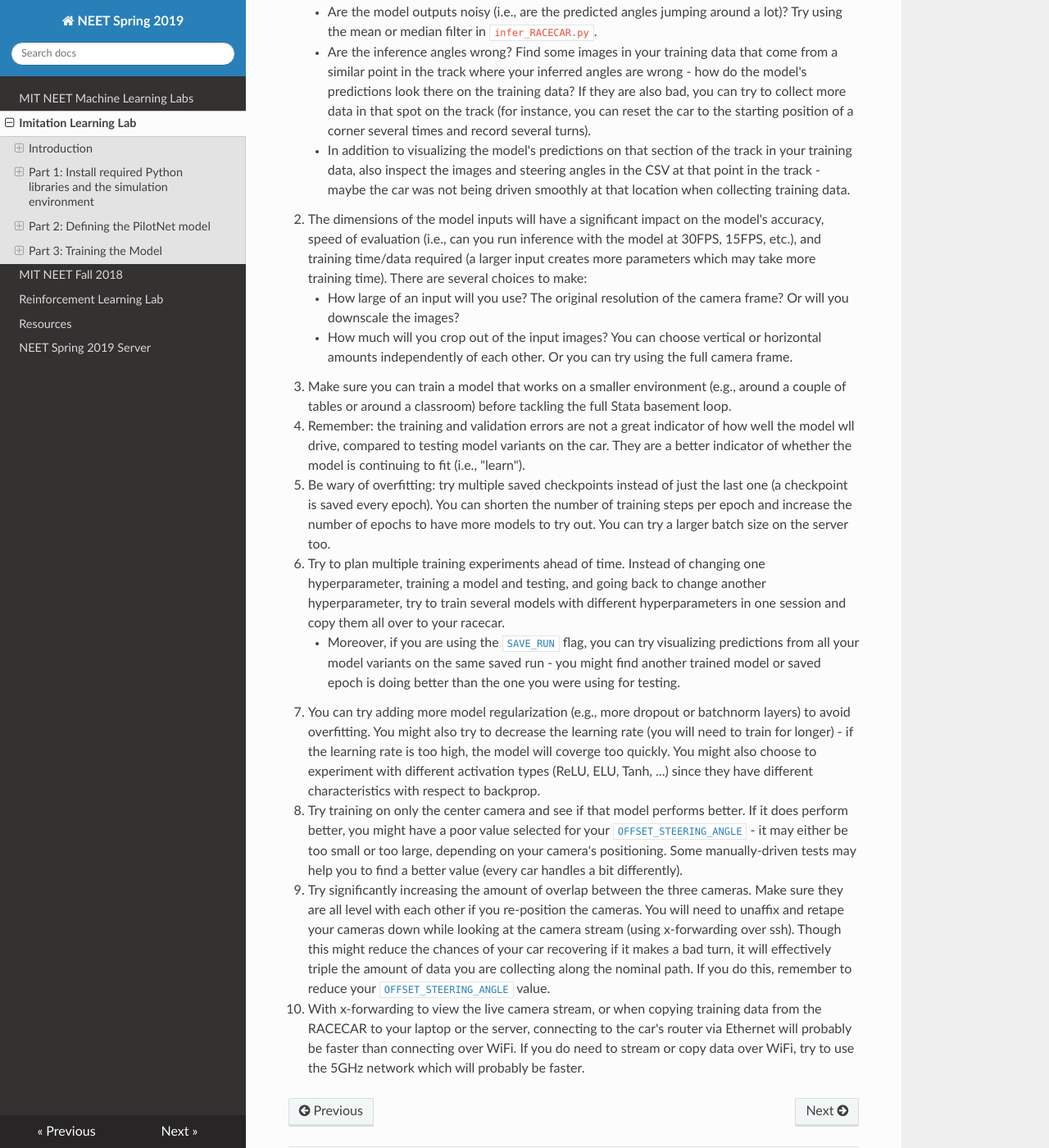
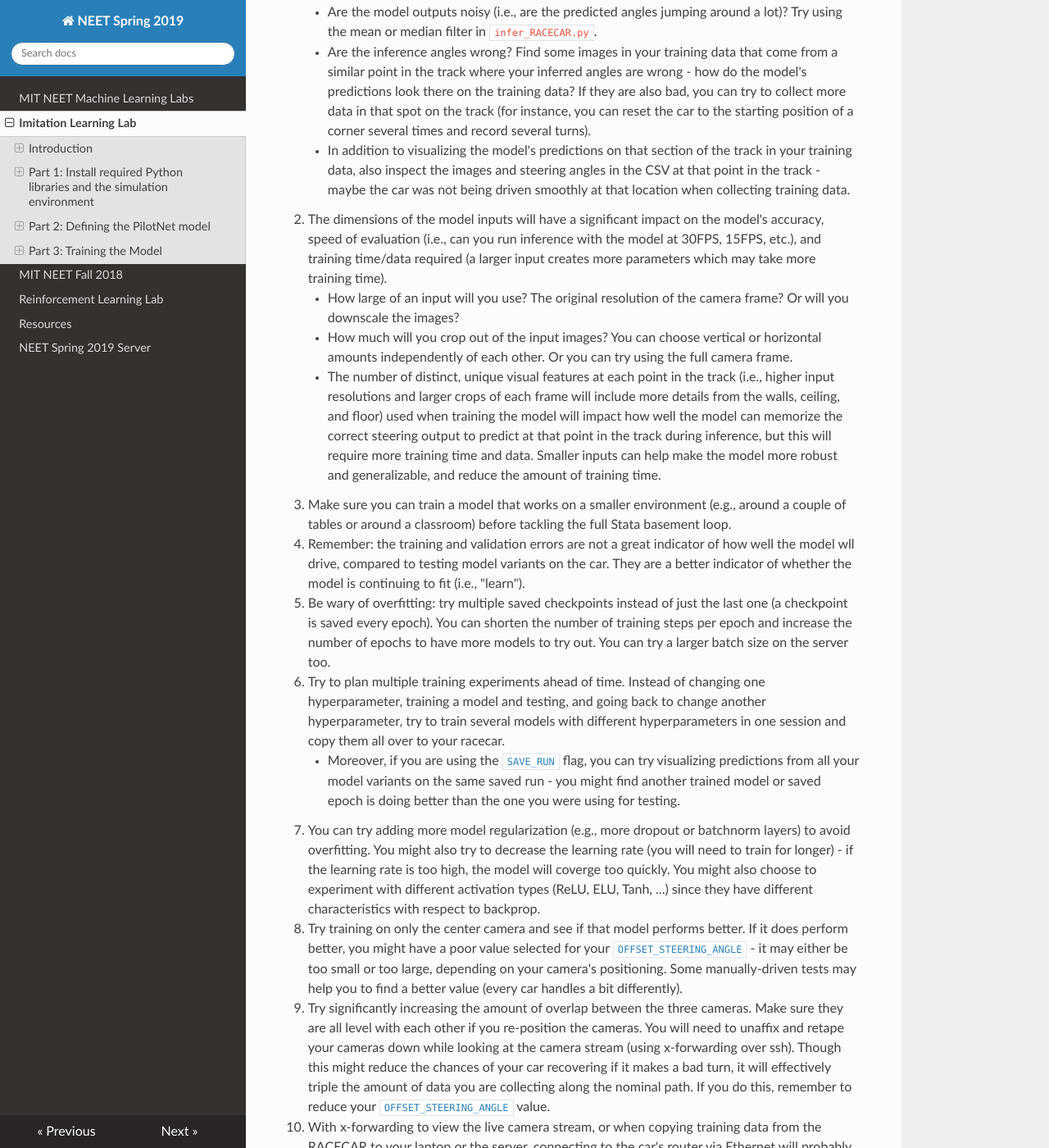
Before and after one commit to mmaz/neet, an MkDocs documentation site: the page built from docs/imitation_learning.md, in a window 1280 px wide and 1400 px high, scrolled down 18082 px. Shown: the whole window at 82% size. Built offline with MkDocs 1.6.1, drawn with Linux system fonts in a browser that asks for light colours; nearby versions of some CDN libraries; some of the changed text lies outside the part shown.

Commit message:
additional notes

```diff
--- a/docs/imitation_learning.md
+++ b/docs/imitation_learning.md
@@ -527,9 +527,10 @@
     * Are the model outputs noisy (i.e., are the predicted angles jumping around a lot)? Try using the mean or median filter in `infer_RACECAR.py`.
     * Are the inference angles wrong? Find some images in your training data that come from a similar point in the track where your inferred angles are wrong - how do the model's predictions look there on the training data? If they are also bad, you can try to collect more data in that spot on the track (for instance, you can reset the car to the starting position of a corner several times and record several turns).
     * In addition to visualizing the model's predictions on that section of the track in your training data, also inspect the images and steering angles in the CSV at that point in the track - maybe the car was not being driven smoothly at that location when collecting training data.
-1. The dimensions of the model inputs will have a significant impact on the model's accuracy, speed of evaluation (i.e., can you run inference with the model at 30FPS, 15FPS, etc.), and training time/data required (a larger input creates more parameters which may take more training time). There are several choices to make:
+1. The dimensions of the model inputs will have a significant impact on the model's accuracy, speed of evaluation (i.e., can you run inference with the model at 30FPS, 15FPS, etc.), and training time/data required (a larger input creates more parameters which may take more training time).
     * How large of an input will you use? The original resolution of the camera frame? Or will you downscale the images?
     * How much will you crop out of the input images? You can choose vertical or horizontal amounts independently of each other. Or you can try using the full camera frame.
+    * The number of distinct, unique visual features at each point in the track (i.e., higher input resolutions and larger crops of each frame will include more details from the walls, ceiling, and floor) used when training the model will impact how well the model can memorize the correct steering output to predict at that point in the track during inference, but this will require more training time and data. Smaller inputs can help make the model more robust and generalizable, and reduce the amount of training time.
 1. Make sure you can train a model that works on a smaller environment (e.g., around a couple of tables or around a classroom) before tackling the full Stata basement loop.
 1. Remember: the training and validation errors are not a great indicator of how well the model wll drive, compared to testing model variants on the car. They are a better indicator of whether the model is continuing to fit (i.e., "learn").
 1. Be wary of overfitting: try multiple saved checkpoints instead of just the last one (a checkpoint is saved every epoch). You can shorten the number of training steps per epoch and increase the number of epochs to have more models to try out. You can try a larger batch size on the server too.
@@ -539,3 +540,5 @@
 1. Try training on only the center camera and see if that model performs better. If it does perform better, you might have a poor value selected for your [`OFFSET_STEERING_ANGLE`](https://github.com/mmaz/imitation_learning_lab/blob/2ebcd9140e34ca2e2283496a84ea4e47c8979788/pilotnet.py#L13) - it may either be too small or too large, depending on your camera's positioning. Some manually-driven tests may help you to find a better value (every car handles a bit differently).
 1. Try significantly increasing the amount of overlap between the three cameras. Make sure they are all level with each other if you re-position the cameras. You will need to unaffix and retape your cameras down while looking at the camera stream (using x-forwarding over ssh). Though this might reduce the chances of your car recovering if it makes a bad turn, it will effectively triple the amount of data you are collecting along the nominal path. If you do this, remember to reduce your [`OFFSET_STEERING_ANGLE`](https://github.com/mmaz/imitation_learning_lab/blob/2ebcd9140e34ca2e2283496a84ea4e47c8979788/pilotnet.py#L13) value.
 1. With x-forwarding to view the live camera stream, or when copying training data from the RACECAR to your laptop or the server, connecting to the car's router via Ethernet will probably be faster than connecting over WiFi. If you do need to stream or copy data over WiFi, try to use the 5GHz network which will probably be faster.
+1. Read [Nvidia's PilotNet paper](https://arxiv.org/pdf/1704.07911.pdf) and papers which have cited it (e.g., via Google Scholar) for many more ideas (often in methodology sections, and future work discussions).
+1. One powerful regularization/generalization technique for training neural networks is [multi-task learning](https://en.wikipedia.org/wiki/Multi-task_learning). A crude version of this approach might be to add a second output to the network which predicts velocities (also present in your CSV). It is optional whether you choose to command the model's predicted velocities or continue to command a fixed speed (the current behavior of `drive_RACECAR.py`) when running inference - the benefits to model regularization may still be gained from this change. However, this will likely require more training data.
```
